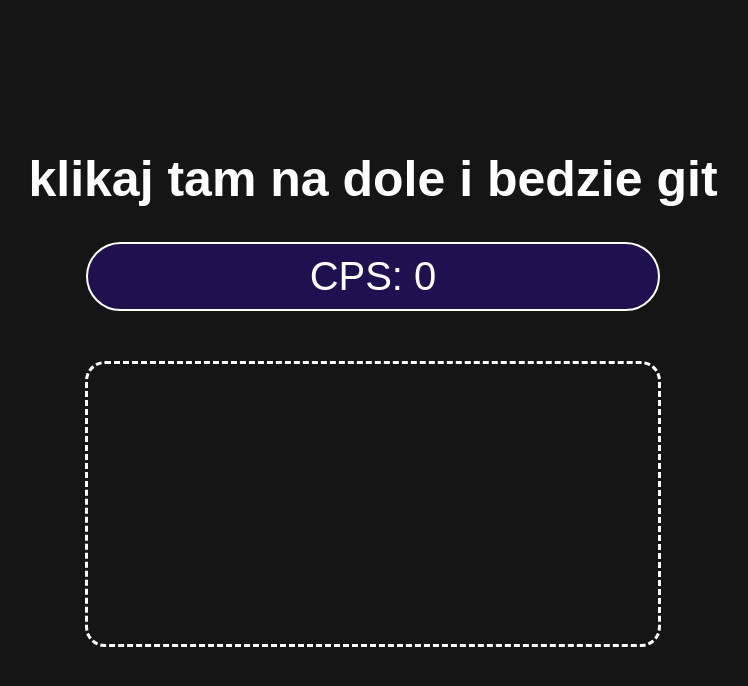
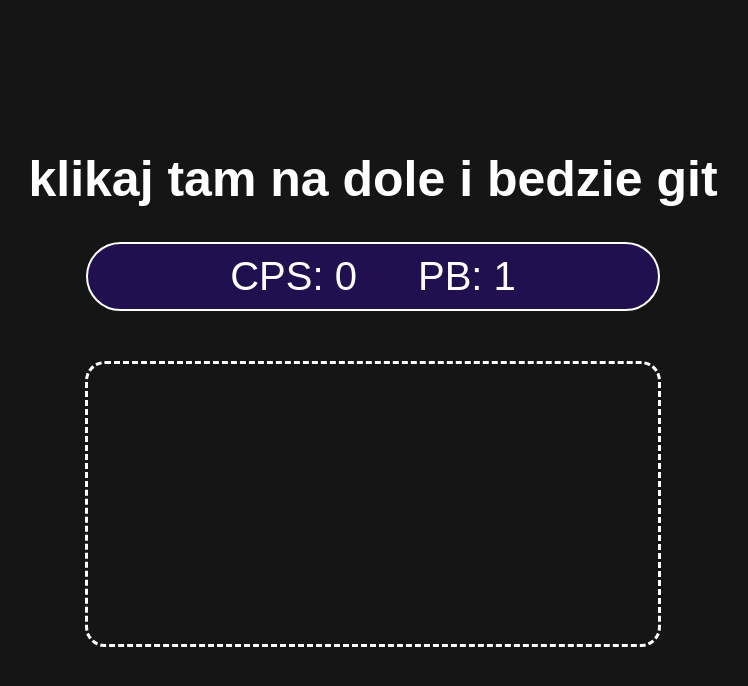
Before and after one commit to xtimgg/fr, a plain HTML site: page index.html in a window 1280 px wide. Both pictures are taken after a click on the element 640 px from the left and 503 px from the top of the page. Shown: the whole page, without its empty margins (267-1015 px from the left). Drawn offline with Linux system fonts and the light colour scheme; a web font is replaced by a local one.

Commit message:
Update index.html

```diff
--- a/index.html
+++ b/index.html
@@ -74,11 +74,6 @@
             padding: 10px;
             border: 2px solid white;
             border-radius: 40px;
-            transition: .5s cubic-bezier(0.87, 0, 0.13, 1);
-        }
-
-        #stats:active {
-            width: 150px;
         }
 
     </style>
@@ -89,6 +84,8 @@
     <section id="stats">
         <span>CPS:</span>
         <span id="number">0</span>
+        <span style="margin-left: 50px;">PB:</span>
+        <span id="number2">0</span>
     </section>
 
     <div id="click">
@@ -107,19 +104,38 @@
       </svg>
 
     <script>
+        function getCookie(name) {
+        const value = `; ${document.cookie}`;
+        const parts = value.split(`; ${name}=`);
+        if (parts.length === 2) return parts.pop().split(';').shift();
+        }
+
         const click = document.getElementById("click");
         const mask = document.getElementById("mask");
         const cpsNum = document.getElementById("number");
+        const pbNum = document.getElementById("number2");
         var cps = 0;
+        if(Number.isInteger(getCookie(pb))){
+            var pb = getCookie(pb);
+         } else {
+            var pb = 0;
+         }
         var crazy = false;
 
         function moveElementToMouse(event) {
             cps = cps+1;
-            cpsNum.textContent = cps
+            cpsNum.textContent = cps;
             setTimeout(() => {
             cps = cps-1;
             cpsNum.textContent = cps
             }, 1000);
+
+            if(pb<cps) {
+                pb = cps;
+                pbNum.textContent = pb;
+                console.log(pb)
+                document.cookie = 'pb=' + pb + '; expires=Wed, 1 Jan 2070 13:47:11 UTC; path=/; SameSite=Lax; Secure';
+            }
 
             if(cps>9) {
                 crazy = true;
```
